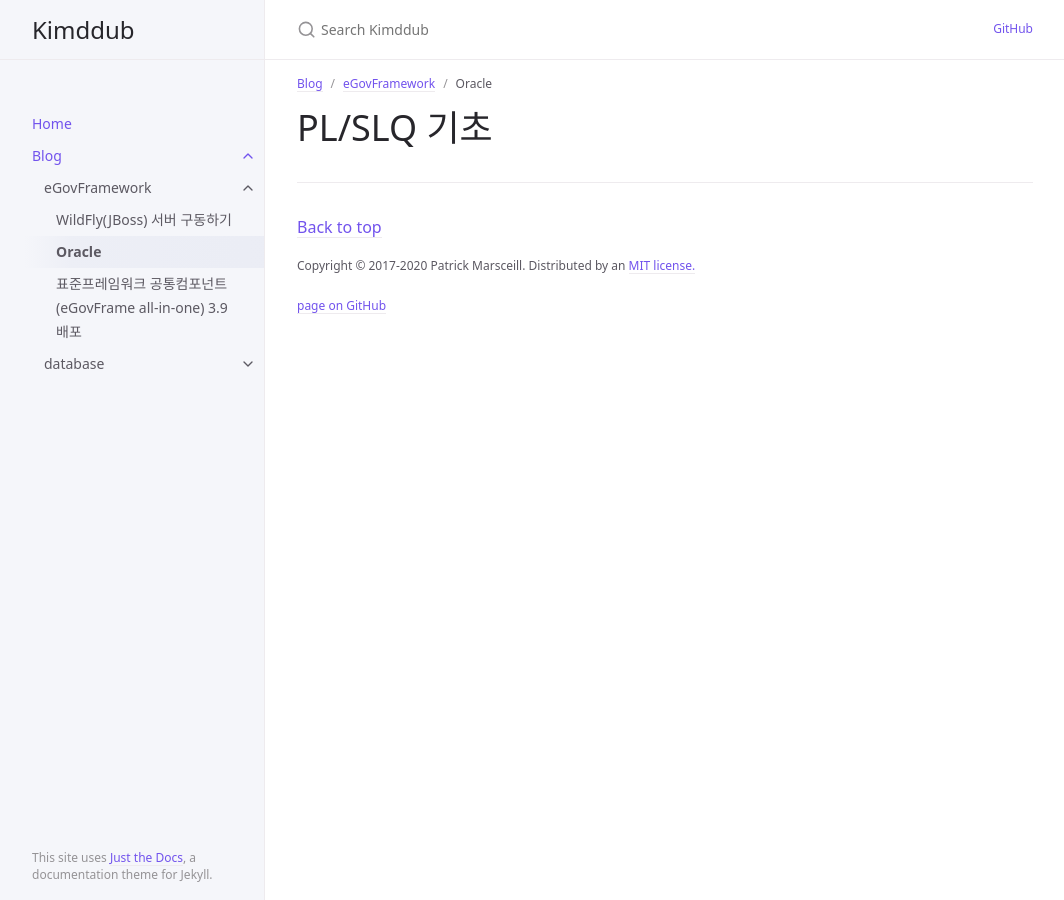
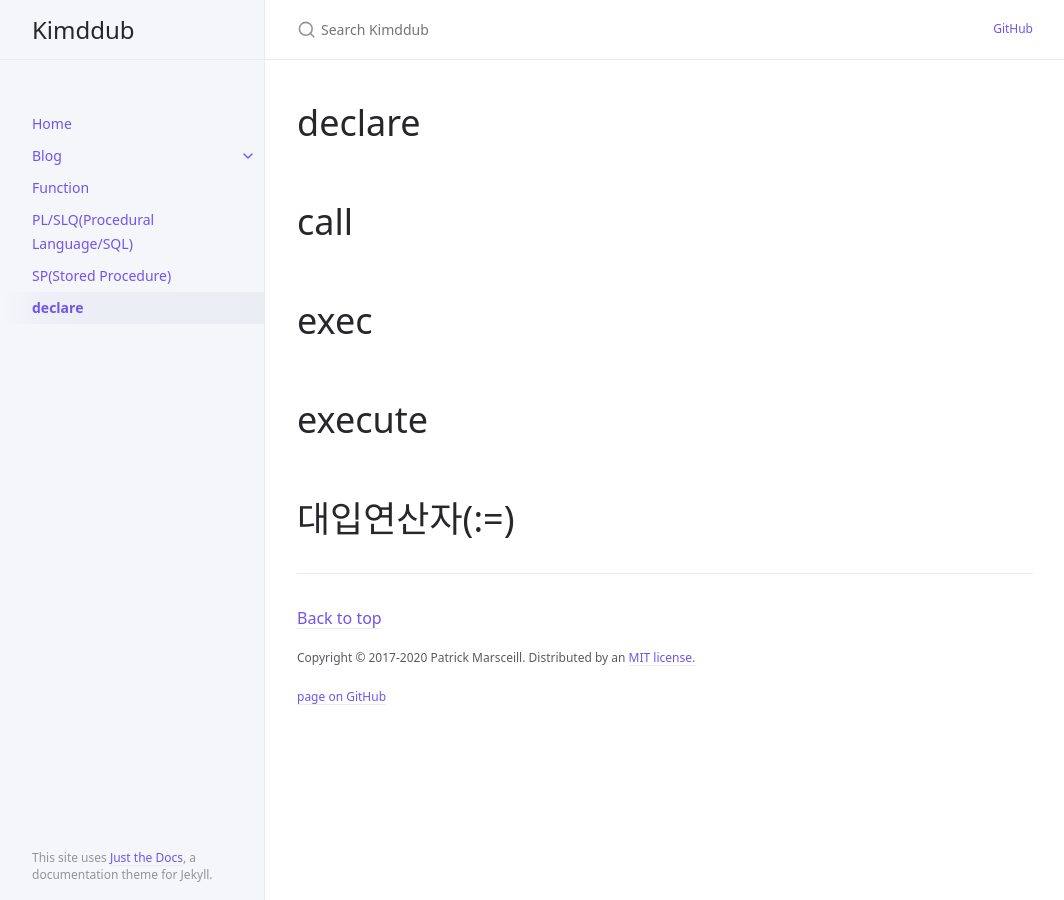
Before and after one commit to kimddub/kimddub.github.io, a Jekyll site: the page built from docs/blog/database/oracle.md, in a window 1280 px wide. Shown: the whole page, without its empty margins (107-1171 px from the left). Built offline with Jekyll 4.4.1, drawn with Linux system fonts in a browser that asks for light colours; our own code applies the rules of GitHub Pages for plain Markdown files; part of the change alters nothing that is shown.

Commit message:
[docs] Oracle TIL 정리

````diff
--- /dev/null
+++ b/docs/blog/database/oracle-fn.md
@@ -0,0 +1,62 @@
+---
+layout: default
+title: [Oracle] Function
+grand_parent: Blog
+parent: database
+permalink: /docs/blog/database/oracle-fn
+date: 2023-02-13 10:40
+---
+
+Function
+===
+
+## 함수
+- - -
+함수의 경우 프로시저와 달리 반환값이 있음
+
+
+## 문법
+- - -
+먼저 파라미터가 없는 기본적인 생성문을 보자.
+```sql
+-- 파라미터(IN)가 없는 생성문
+CREATE OR REPLACE FUNCTION {함수명}
+  RETURN VARCHAR
+IS
+  {변수명} VARCHAR(100); -- 선언부
+BEGIN
+
+  {변수명} := 'returnValue'; -- 실행부
+RETURN {변수명};
+
+END;
+
+-- 실행문
+SELECT {함수명}() FROM dual; -- 반환값: returnValue
+```
+다음으로 파라미터와 리턴값, 예외처리를 포함한 생성문을 보자.
+예외처리는 SELECT 결과 ROW가 존재하지 않을 경우 NULL을 리턴하는 케이스를 정의한다.
+```sql
+-- 파라미터(IN)가 있는 생성문
+CREATE OR REPLACE FUNCTION {함수명}({파라미터} varchar)
+  RETURN VARCHAR
+IS
+  {변수명} VARCHAR(100); -- 선언부
+BEGIN
+
+  SELECT {컬럼} INTO {변수명} -- 실행부
+  FROM {테이블}
+  WHERE {파라미터 관련 조건문}
+RETURN {변수명};
+
+EXCEPTION -- 예외처리부
+  WHEN NO_DATA_FOUND THEN -- 모든 예외를 대체하려면 WHEN OTHERS THEN 사용
+  dbms_output.put_line('exception occurred! (' || sqlcode || ') : ' || sqlerrm);
+RETURN '';
+
+END;
+```
+
+
+
+  *참고 : [lee-mandu님 블로그](https://lee-mandu.tistory.com/59)*
--- /dev/null
+++ b/docs/blog/database/oracle-plsql.md
@@ -0,0 +1,94 @@
+---
+layout: default
+title: [Oracle] PL/SLQ(Procedural Language/SQL)
+grand_parent: Blog
+parent: database
+permalink: /docs/blog/database/oracle-plsql
+date: 2023-02-13 10:04
+---
+
+PL/SLQ(Procedural Language/SQL)
+===
+
+# PL/SQL 기초
+> 주로 자료 내부에서 SQL 명령문만으로 처리하기에는 복잡한 자료의 저장이나 프로시저와 트리거 등을 작성하는 데 쓰인다.
+PL/SQL의 구조는 에이다 프로그래밍 언어를 본떠 만들어졌다고 알려졌다.
+따라서 두 언어는 그 구조가 범용 언어인 파스칼의 구문과 비슷하다.
+범용 언어인 C와 C++ 그리고 파스칼 및 포트란 등의 프로그래밍 언어와는 다른 점으로
+범용 언어들이 컴퓨터 시스템에서 특정한 작업을 처리하기 위해 만들어진 언어라고 볼 때 PL/SQL은 단지 오라클의 관계형 데이터베이스 (RDBMS)에서만 사용된다는 점이다.
+- SQL에서 프로그래밍 언어의 역할을 수행한다.
+- 변수를 만들고 반복문 등을 수행할 수 있다.
+- 수행절차
+  1. PL/SQL 블럭 실행
+  2. PL/SQL 엔진에서 PL/SQL 와 SQL 분리
+  3. Database Server에서 SQL 처리
+  4. 처리된 SQL 결과를 PL/SQL 엔진으로 전달
+  5. PL/SQL 엔진에서 나머지 작업 수행
+
+## 문법
+- - -
+### PL/SQL 블럭
+```sql
+DECLARE
+    -- 선언
+BEGIN
+    -- 실행
+EXCEPTION
+    -- 예외처리
+END;
+```
+- DECLARE(선언)
+  - 변수 정의
+- BEGIN(실행)
+  - 실행될 PL/SQL 구문
+- EXCEPTION(예외처리)
+  - 예외 처리 구문
+### SERVEROUTPUT
+기본적으로 PL/SQL은 결과값을 출력하지 않는다.
+결과값을 확인하려면 다음과 같이 SERVEROUTPUT을 ON으로 설정해줘야 한다.
+```sql
+SET SERVEROUTPUT ON;
+SET SERVEROUTPUT OFF;
+```
+
+### ERROR
+PL/SQL은 오류를 따로 출력하지 않는다.
+다음과 같이 오류를 확인할 수 있다.
+```sql
+SHOW ERRORS;
+```
+
+
+### 대입연산자(:=)
+  - 오라클에서는 변수에 값을 대입하는 구문을 사용한다.
+  - 이때, 대입연산자를 사용하며 equal(=) 기호가 아닌 대입연산자(:=) 기호를 사용한다.
+
+### [SP(Stored Procedure)](/docs/blog/database/oracle-sp)
+
+### [Function](/docs/blog/database/oracle-fn)
+
+### EXECUTE
+프로시저를 실행할 때 사용.
+함수는 반환 값을 받으므로 `호출`이라고 표현하나 프로시저는 `실행`이라는 표현을 많이 씀.
+프로시저의 경우 반환 값이 없으므로 SELECT 절에는 사용하지 않고 다음과 같이 실행한다.
+```sql
+EXECUTE {프로시저명} ({파라미터}); -- 또는 EXEC {프로시저명} ({파라미터});
+```
+프로시저의 파라미터가 많은 경우에는 `=>`을 사용하여 파라미터명을 값과 함께 입력하기도 한다.
+```sql
+EXECUTE {프로시저명} (
+                    {파라미터1 명} => {파라미터1 값},
+                    {파라미터2 명} => {파라미터2 값},
+                    {파라미터3 명} => {파라미터3 값}
+                    );
+```
+
+### CALL
+Oracle 9i부터 생긴 표준 SQL의 커맨드. 함수나 프로시저 호출에 사용.
+EXEC과 유사하나 실행계획이 다르며 성능이 더 좋다고 함.
+
+### CURSOR
+작성중
+
+
+*참고 : [cailisin님 블로그](https://cailisin.tistory.com/149)*
--- /dev/null
+++ b/docs/blog/database/oracle-sp.md
@@ -0,0 +1,97 @@
+---
+layout: default
+title: [Oracle] SP(Stored Procedure)
+grand_parent: Blog
+parent: database
+permalink: /docs/blog/database/oracle-sp
+date: 2023-02-13 10:40
+---
+
+SP(Stored Procedure)
+===
+
+## Procedure
+- - -
+> 프로시저란 SQL server에서 제공하는 프로그래밍 기능.
+메서드 형식의 쿼리문을 작성하여 동작을 일괄처리하는 용도로 사용.
+여러개의 쿼리를 사용해야 할 때 저장된 프로시저를 호출하여 프로그래밍.
+
+### 장단점
+- 장점
+  - 여러 SQL문을 한번의 요청으로 처리
+  - 네트워크 소요시간 감소
+  - 데이터 관련 처리만 SP로 API 제공/호출하는 등의 애플리케이션과 구분하여 개발 가능
+- 단점
+  - 처리 성능 저하(문자나 숫자 연산에서는 C, JAVA 보다 성능이 낮음)
+  - 디버깅 어려움
+  - DB 확장 어려움
+
+## 문법
+- - -
+### 프로시저 생성문
+먼저 파라미터를 사용하지 않는 기본 프로시저의 생성 문법을 보자.
+```sql
+CREATE OR REPLACE PROCEDURE {프로시저명}
+IS
+  -- 선언부
+  {변수명} NUMBER(10) := 10;
+BEGIN
+  -- 실행부
+  DBMS_OUTPUT.PUT_LINE('변수값: ' || {변수명});
+EXCEPTION
+  -- 예외처리부
+END;
+```
+생성한 프로시저를 실행시켜 보자.
+```bash
+$ SET SERVEROUTPUT ON;
+$ EXECUTE {프로시저명};
+
+변수값: 10
+```
+### IN 파라미터 프로시저 생성문
+파라미터를 사용한 프로시저 생성 문법을 보자.
+파라미터 타입 앞에 `IN`을 작성하면 프로시저 실행에 필요한 값을 직접 입력받는 형식의 파라미터 지정이 가능하다.
+```sql
+CREATE OR REPLACE PROCEDURE {프로시저명} ({변수명} IN NUMBER)
+IS
+
+BEGIN
+  DBMS_OUTPUT.PUT_LINE('변수값: ' || {변수명});
+
+END;
+```
+생성한 프로시저를 실행시켜 보자.
+```bash
+$ BEGIN
+    프로시저명(1);
+  END;
+
+변수값: 1
+```
+### OUT 파라미터 프로시저 생성문
+파라미터 타입 앞에 `OUT`을 작성하면 프로시저 실행 후 호출 프로그램으로 값을 반환받는 것이 가능하다.
+```sql
+CREATE OR REPLACE PROCEDURE {프로시저명} ({변수명} OUT NUMBER)
+IS
+
+BEGIN
+  SELECT {컬럼명} INTO {변수명}
+  FORM {테이블}
+  WHERE {값이 10인 row를 찾는 조건문}
+
+END {프로시저명};
+```
+생성한 프로시저를 실행시켜 보자.
+```bash
+$ DECLARE
+    {변수명} NUMBER
+  BEGIN
+    {프로시저명}({변수명})
+    DBMS_OUTPUT.PUT_LINE('변수값: ' || {변수명});
+  END;
+
+변수값: 10
+```
+
+  *참고 : [pingfanzhilu님 블로그](https://pingfanzhilu.tistory.com/entry/Oracle-%EC%98%A4%EB%9D%BC%ED%81%B4-PLSQL-%ED%94%84%EB%A1%9C%EC%8B%9C%EC%A0%80procedure-IN-OUT-%EC%82%AC%EC%9A%A9%EB%B2%95)*
--- a/docs/blog/database/oracle.md
+++ b/docs/blog/database/oracle.md
@@ -1,10 +1,14 @@
 ---
 layout: default
-title: [Oracle]
+title: [Oracle] 개념
 grand_parent: Blog
 parent: eGovFramework
-permalink: /docs/blog/eGovFramework/oracle
+permalink: /docs/blog/database/oracle
 date: 2023-02-13 10:04
 ---
 
-# PL/SLQ 기초
+# declare
+# call
+# exec
+# execute
+# 대입연산자(:=)
````
Also changed, not shown: docs/blog/database/database.md (renamed from docs/blog/database/eGovFramework.md).
